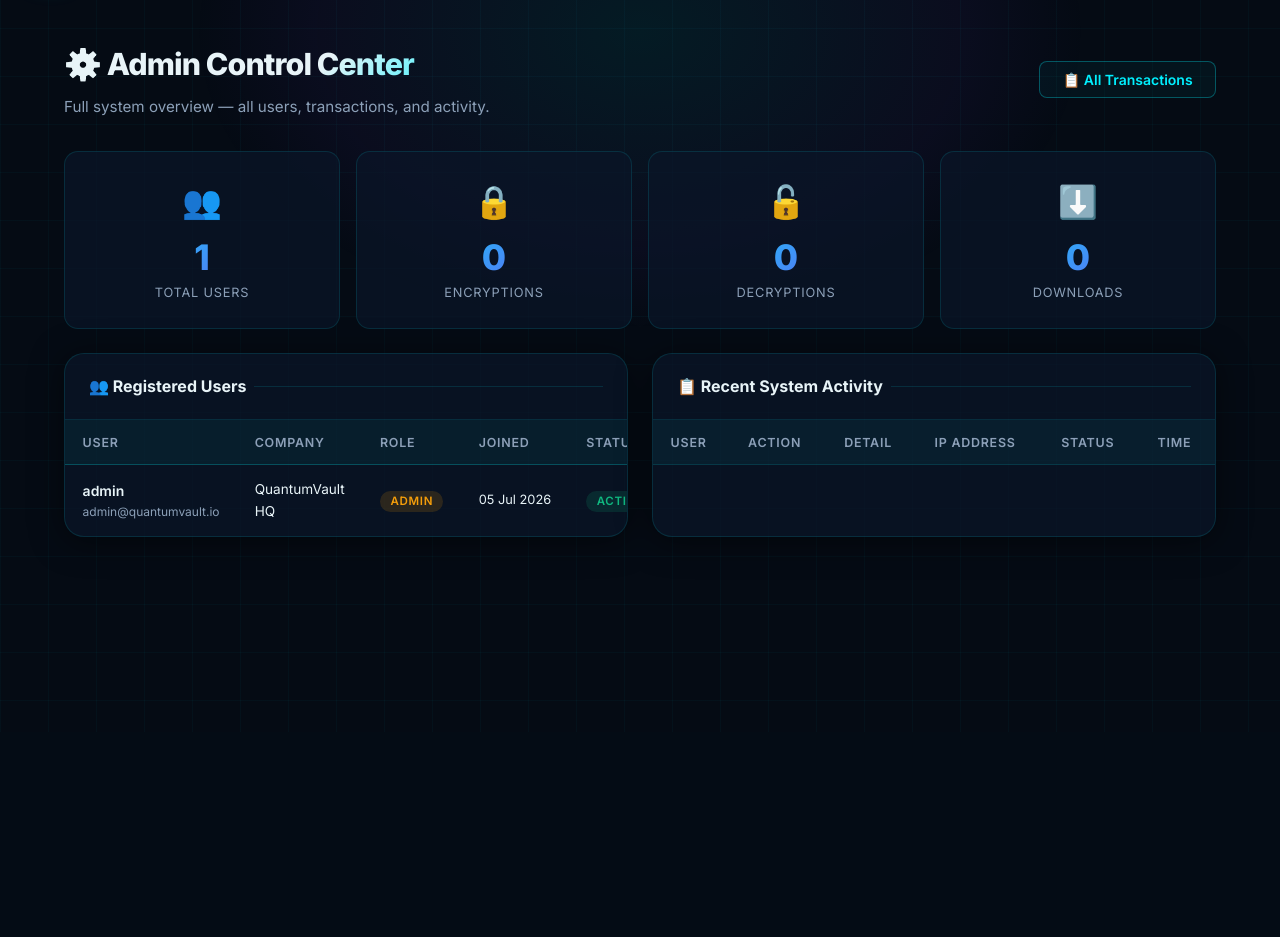
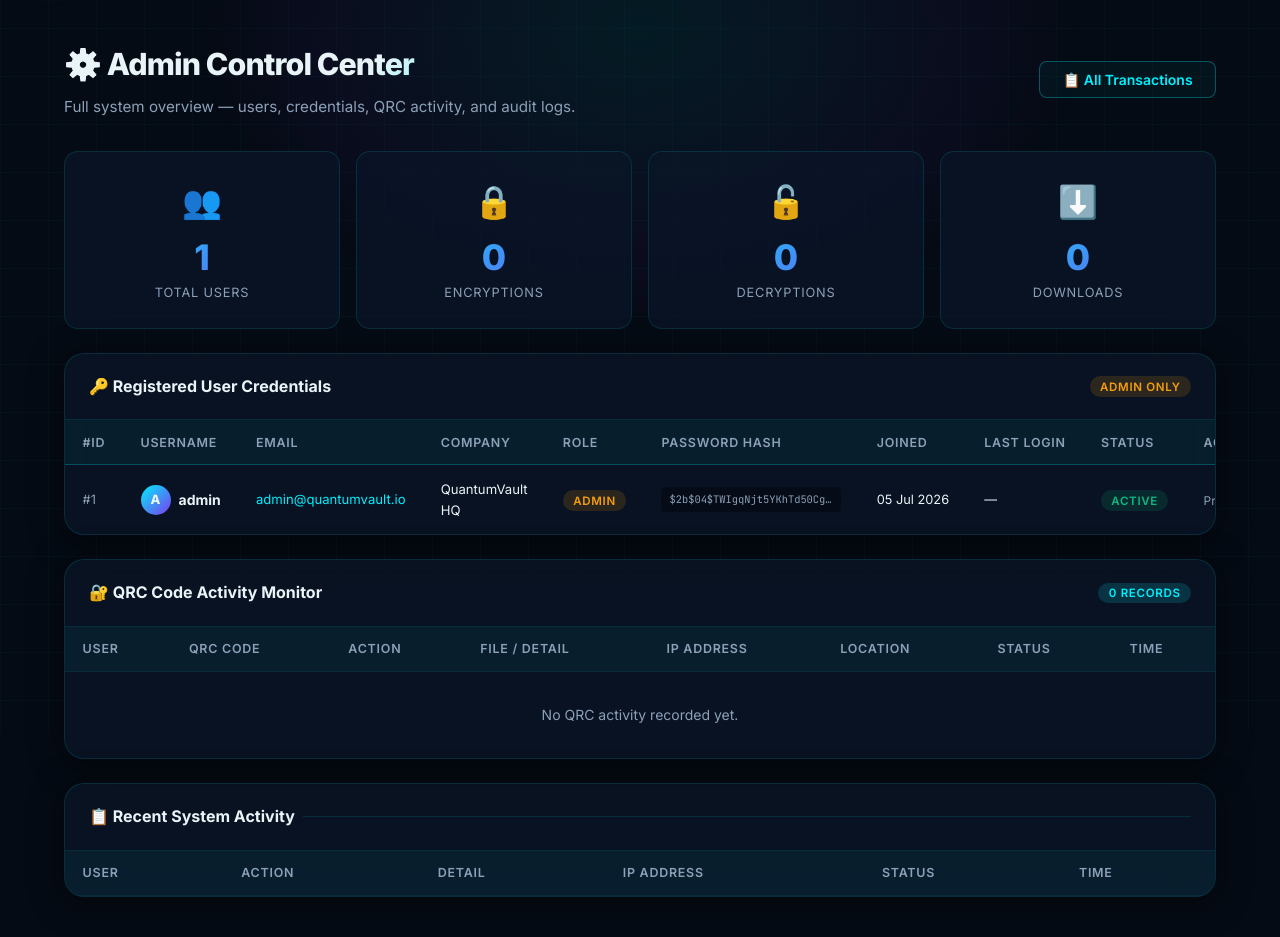
Before and after one commit to RakeshMH2003/QuantumVault, a Flask app: page /admin/ in a window 1280 px wide. Shown: the part 68-1005 px from the top of the page. Before the commit the page ends 769 px from the top, so only its background shows below. Run offline with Flask 3, Linux system fonts and the light colour scheme; a user stored in the database is signed in; lists and menus that the app fills with data are empty; some libraries are stand-ins or nearby versions.

Commit message:
Admin: Add user credentials table and QRC activity monitor

```diff
--- a/routes/admin.py
+++ b/routes/admin.py
@@ -19,6 +19,12 @@ def dashboard():
                    .order_by(ActivityLog.timestamp.desc())
                    .limit(30).all())
 
+    # QRC-related activity only (ENCRYPT / DECRYPT / DOWNLOAD with a QRC code)
+    qrc_logs = (ActivityLog.query
+                .filter(ActivityLog.qrc_code.isnot(None))
+                .order_by(ActivityLog.timestamp.desc())
+                .limit(50).all())
+
     users = User.query.order_by(User.created_at.desc()).all()
 
     return render_template('admin.html',
@@ -27,6 +33,7 @@ def dashboard():
         total_decrypts=total_decrypts,
         total_downloads=total_downloads,
         recent_logs=recent_logs,
+        qrc_logs=qrc_logs,
         users=users,
     )
 
--- a/templates/admin.html
+++ b/templates/admin.html
@@ -5,7 +5,7 @@
   <div class="page-header fade-up flex-between">
     <div>
       <h1>⚙️ Admin Control Center</h1>
-      <p>Full system overview — all users, transactions, and activity.</p>
+      <p>Full system overview — users, credentials, QRC activity, and audit logs.</p>
     </div>
     <a href="{{ url_for('admin.transactions') }}" class="btn btn-ghost">📋 All Transactions</a>
   </div>
@@ -34,27 +34,48 @@
     </div>
   </div>
 
-  <div class="grid-2 fade-up">
-    <!-- Users Table -->
-    <div class="card" style="overflow:hidden; padding:0;">
-      <div style="padding:1.25rem 1.5rem; border-bottom:1px solid var(--border);">
-        <div class="section-title" style="margin-bottom:0;">👥 Registered Users</div>
+  <!-- ═══════════════════ USER CREDENTIALS TABLE ═══════════════════ -->
+  <div class="card fade-up" style="overflow:hidden; padding:0; margin-bottom:1.5rem;">
+    <div style="padding:1.25rem 1.5rem; border-bottom:1px solid var(--border); display:flex; align-items:center; justify-content:space-between;">
+      <div class="section-title" style="margin-bottom:0;">🔑 Registered User Credentials</div>
+      <span class="badge badge-amber">Admin Only</span>
     </div>
     <div style="overflow-x:auto;">
       <table>
         <thead>
-            <tr><th>User</th><th>Company</th><th>Role</th><th>Joined</th><th>Status</th><th>Action</th></tr>
+          <tr>
+            <th>#ID</th>
+            <th>Username</th>
+            <th>Email</th>
+            <th>Company</th>
+            <th>Role</th>
+            <th>Password Hash</th>
+            <th>Joined</th>
+            <th>Last Login</th>
+            <th>Status</th>
+            <th>Action</th>
+          </tr>
         </thead>
         <tbody>
           {% for u in users %}
           <tr>
+            <td style="font-size:.8rem; color:var(--fg-dim);">#{{ u.id }}</td>
             <td>
-                <div style="font-weight:600;">{{ u.username }}</div>
-                <div style="font-size:.75rem; color:var(--fg-dim);">{{ u.email }}</div>
+              <div style="font-weight:700; display:flex; align-items:center; gap:.5rem;">
+                <div style="width:30px; height:30px; border-radius:50%; background:linear-gradient(135deg,var(--cyan),var(--purple)); display:flex; align-items:center; justify-content:center; font-size:.8rem; font-weight:800;">{{ u.username[0].upper() }}</div>
+                {{ u.username }}
+              </div>
             </td>
-              <td style="font-size:.85rem;">{{ u.company or '—' }}</td>
+            <td style="font-size:.82rem; color:var(--cyan);">{{ u.email }}</td>
+            <td style="font-size:.82rem;">{{ u.company or '—' }}</td>
             <td><span class="badge {% if u.role == 'admin' %}badge-amber{% else %}badge-cyan{% endif %}">{{ u.role }}</span></td>
+            <td>
+              <div style="font-family:var(--mono); font-size:.65rem; color:var(--fg-dim); max-width:180px; overflow:hidden; text-overflow:ellipsis; white-space:nowrap; background:rgba(0,0,0,.3); padding:.25rem .5rem; border-radius:4px; cursor:pointer;" title="{{ u.password_hash }}" onclick="copyToClipboard('{{ u.password_hash }}', this)">
+                {{ u.password_hash[:30] }}...
+              </div>
+            </td>
             <td style="font-size:.8rem; white-space:nowrap;">{{ u.created_at.strftime('%d %b %Y') }}</td>
+            <td style="font-size:.8rem; white-space:nowrap;">{{ u.last_login.strftime('%d %b · %H:%M') if u.last_login else '—' }}</td>
             <td><span class="badge {% if u.is_active %}badge-green{% else %}badge-red{% endif %}">{{ 'Active' if u.is_active else 'Disabled' }}</span></td>
             <td>
               {% if u.role != 'admin' %}
@@ -63,6 +84,8 @@
                   {{ 'Disable' if u.is_active else 'Enable' }}
                 </button>
               </form>
+              {% else %}
+              <span style="font-size:.75rem; color:var(--fg-dim);">Protected</span>
               {% endif %}
             </td>
           </tr>
@@ -72,8 +95,63 @@
     </div>
   </div>
 
-    <!-- Recent Activity -->
-    <div class="card" style="overflow:hidden; padding:0;">
+  <!-- ═══════════════════ QRC CODE ACTIVITY TABLE ═══════════════════ -->
+  <div class="card fade-up" style="overflow:hidden; padding:0; margin-bottom:1.5rem;">
+    <div style="padding:1.25rem 1.5rem; border-bottom:1px solid var(--border); display:flex; align-items:center; justify-content:space-between;">
+      <div class="section-title" style="margin-bottom:0;">🔐 QRC Code Activity Monitor</div>
+      <span class="badge badge-cyan">{{ qrc_logs|length }} Records</span>
+    </div>
+    <div style="overflow-x:auto;">
+      <table>
+        <thead>
+          <tr>
+            <th>User</th>
+            <th>QRC Code</th>
+            <th>Action</th>
+            <th>File / Detail</th>
+            <th>IP Address</th>
+            <th>Location</th>
+            <th>Status</th>
+            <th>Time</th>
+          </tr>
+        </thead>
+        <tbody>
+          {% for log in qrc_logs %}
+          <tr>
+            <td style="font-size:.82rem; font-weight:600;">{{ log.user.username if log.user else 'System' }}</td>
+            <td>
+              {% if log.qrc_code %}
+              <span style="font-family:var(--mono); font-size:.75rem; background:var(--cyan-dim); color:var(--cyan); padding:.2rem .5rem; border-radius:4px; letter-spacing:.05em;">{{ log.qrc_code }}</span>
+              {% else %}
+              <span style="color:var(--fg-dim);">—</span>
+              {% endif %}
+            </td>
+            <td>
+              <span class="badge {% if log.action == 'ENCRYPT' %}badge-cyan{% elif log.action == 'DECRYPT' %}badge-purple{% elif log.action == 'DOWNLOAD' %}badge-amber{% else %}badge-green{% endif %}">
+                {{ log.action }}
+              </span>
+            </td>
+            <td style="font-size:.78rem; color:var(--fg-dim); max-width:180px; overflow:hidden; text-overflow:ellipsis; white-space:nowrap;">{{ log.detail or '—' }}</td>
+            <td class="ip-cell" data-ip="{{ log.ip_address or '' }}" style="font-size:.78rem; color:var(--fg-dim);">
+              <span class="ip-text">{{ log.ip_address or '—' }}</span>
+            </td>
+            <td>
+              <span class="ip-location qrc-loc" data-ip="{{ log.ip_address or '' }}" style="font-size:.75rem; color:var(--cyan);">Resolving...</span>
+            </td>
+            <td><span class="badge {% if log.status == 'FAILED' %}badge-red{% else %}badge-green{% endif %}">{{ log.status }}</span></td>
+            <td style="font-size:.78rem; white-space:nowrap;">{{ log.timestamp.strftime('%d %b · %H:%M') }}</td>
+          </tr>
+          {% endfor %}
+          {% if not qrc_logs %}
+          <tr><td colspan="8" style="text-align:center; color:var(--fg-dim); padding:2rem;">No QRC activity recorded yet.</td></tr>
+          {% endif %}
+        </tbody>
+      </table>
+    </div>
+  </div>
+
+  <!-- ═══════════════════ RECENT ACTIVITY LOG ═══════════════════ -->
+  <div class="card fade-up" style="overflow:hidden; padding:0;">
     <div style="padding:1.25rem 1.5rem; border-bottom:1px solid var(--border);">
       <div class="section-title" style="margin-bottom:0;">📋 Recent System Activity</div>
     </div>
@@ -104,45 +182,55 @@
       </table>
     </div>
   </div>
-  </div>
+
 </div>
 {% endblock %}
 
 {% block extra_js %}
 <script>
+// ── Copy to clipboard helper ───────────────────────────────────
+function copyToClipboard(text, el) {
+  navigator.clipboard.writeText(text).then(() => {
+    const orig = el.textContent;
+    el.textContent = '✅ Copied!';
+    el.style.color = 'var(--green)';
+    setTimeout(() => { el.textContent = orig; el.style.color = ''; }, 1500);
+  });
+}
+
+// ── IP GeoLocation resolver ────────────────────────────────────
 document.addEventListener('DOMContentLoaded', () => {
   const cache = {};
 
+  function resolveIP(ip, callback) {
+    if (!ip || ip === '127.0.0.1' || ip === 'localhost') {
+      callback('💻 Localhost (Dev)'); return;
+    }
+    if (cache[ip]) { callback(cache[ip]); return; }
+    fetch(`https://ip-api.com/json/${ip}`)
+      .then(r => r.json())
+      .then(data => {
+        const loc = data.status === 'success'
+          ? `📍 ${data.city}, ${data.country}`
+          : 'Unknown location';
+        cache[ip] = loc;
+        callback(loc);
+      })
+      .catch(() => callback('Lookup failed'));
+  }
+
+  // Recent activity log IP locations
   document.querySelectorAll('.ip-cell').forEach(cell => {
     const ip = cell.dataset.ip;
     const locSpan = cell.querySelector('.ip-location');
+    if (locSpan) resolveIP(ip, loc => locSpan.textContent = loc);
+  });
 
-    // Skip empty or localhost
-    if (!ip || ip === '127.0.0.1' || ip === 'localhost') {
-      if (locSpan) locSpan.textContent = 'Localhost (Dev)';
-      return;
-    }
-
-    if (cache[ip]) {
-      locSpan.textContent = cache[ip];
-      return;
-    }
-
-    // Rate-limited API endpoint for IP details
-    fetch(`http://ip-api.com/json/${ip}`)
-      .then(r => r.json())
-      .then(data => {
-        if (data.status === 'success') {
-          const loc = `📍 ${data.city}, ${data.country}`;
-          locSpan.textContent = loc;
-          cache[ip] = loc;
-        } else {
-          locSpan.textContent = 'Unknown location';
-        }
-      })
-      .catch(() => {
-        locSpan.textContent = 'Lookup failed';
-      });
+  // QRC Activity IP locations
+  document.querySelectorAll('.qrc-loc').forEach(span => {
+    const ip = span.dataset.ip;
+    if (ip) resolveIP(ip, loc => span.textContent = loc);
+    else span.textContent = '—';
   });
 });
 </script>
```
Lines whose indentation alone changed are shown as unchanged.
